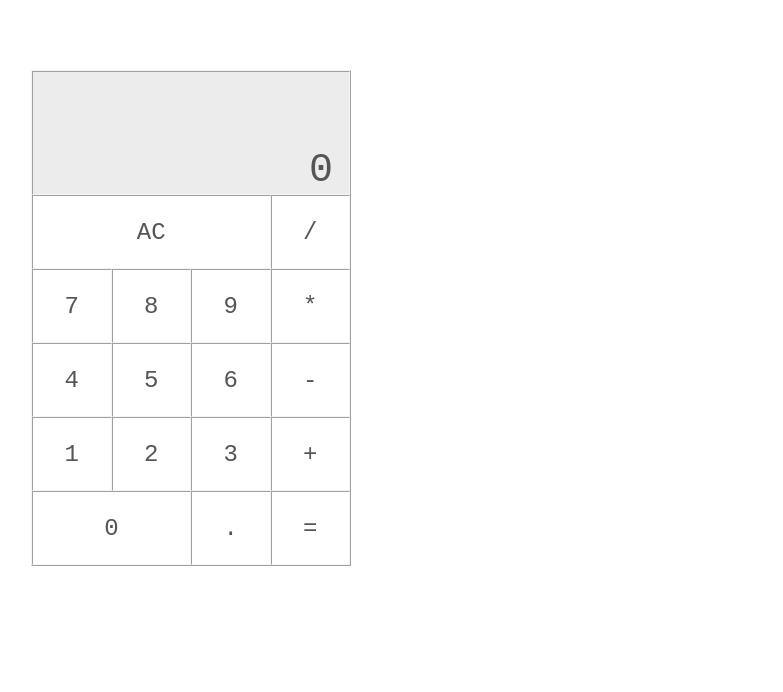
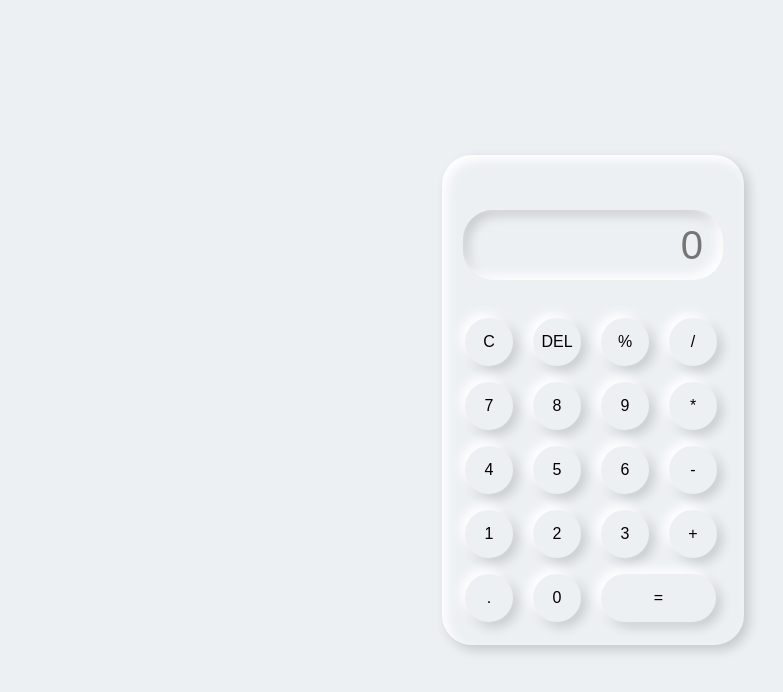
Before and after one commit to MuhammadRafif06/Kalkulator---Ganjil-Genap, a plain HTML site: page Kalkulator/kalkulator.html in a window 1280 px wide. Shown: the whole page, without its empty margins (47-830 px from the left). Drawn offline with Linux system fonts and the light colour scheme.

Commit message:
Update Styling

```diff
--- a/Kalkulator/kalkulator.html
+++ b/Kalkulator/kalkulator.html
@@ -8,65 +8,48 @@
 </head>
 <body>
     <div class="container">
-        <table border="1" cellspacing="0">
-            <tr>
-                <td colspan="4" id="inputLabel">0</td>
-            </tr>
-            <tr>
-                <td colspan="3"><button onclick="pushBtn(this);">AC</button></td>
-                <td><button onclick="pushBtn(this);">/</button></td>
-            </tr>
-            <tr>
-                <td><button onclick="pushBtn(this);">7</button></td>
-                <td><button onclick="pushBtn(this);">8</button></td>
-                <td><button onclick="pushBtn(this);">9</button></td>
-                <td><button onclick="pushBtn(this);">*</button></td>
-            </tr>
-            <tr>
-                <td><button onclick="pushBtn(this);">4</button></td>
-                <td><button onclick="pushBtn(this);">5</button></td>
-                <td><button onclick="pushBtn(this);">6</button></td>
-                <td><button onclick="pushBtn(this);">-</button></td>
-            </tr>
-            <tr>
-                <td><button onclick="pushBtn(this);">1</button></td>
-                <td><button onclick="pushBtn(this);">2</button></td>
-                <td><button onclick="pushBtn(this);">3</button></td>
-                <td><button onclick="pushBtn(this);">+</button></td>
-            </tr>
-            <tr>
-                <td colspan="2"><button onclick="pushBtn(this);">0</button></td>
-                <td><button onclick="pushBtn(this);">.</button></td>
-                <td><button onclick="pushBtn(this);">=</button></td>
-            </tr>
-        </table>
+        <div class="calculator">
+            <input type="text" placeholder="0" id="outputScreen">
+            <button onclick="Clear()">C</button>
+            <button onclick="del()">DEL</button>
+            <button onclick="display('%')">%</button>
+            <button onclick="display('/')">/</button>
+            <button onclick="display('7')">7</button>
+            <button onclick="display('8')">8</button>
+            <button onclick="display('9')">9</button>
+            <button onclick="display('*')">*</button>
+            <button onclick="display('4')">4</button>
+            <button onclick="display('5')">5</button>
+            <button onclick="display('6')">6</button>
+            <button onclick="display('-')">-</button>
+            <button onclick="display('1')">1</button>
+            <button onclick="display('2')">2</button>
+            <button onclick="display('3')">3</button>
+            <button onclick="display('+')">+</button>
+            <button onclick="display('.')">.</button>
+            <button onclick="display('0')">0</button>
+            <button onclick="Calculate()"class="equal">=</button>
+        </div>
     </div>
-
-
     <script>
-        var inputLabel = document.getElementById('inputLabel');
-
-        function pushBtn(obj) {
-
-         var pushed = obj.innerHTML;
-
-         if (pushed == '=') {
-             // Calculate
-             inputLabel.innerHTML = eval(inputLabel.innerHTML);
-
-         } else if (pushed == 'AC') {
-             // All Clear
-             inputLabel.innerHTML = '0';
-
-         } else {
-             if (inputLabel.innerHTML == '0') {
-                 inputLabel.innerHTML = pushed;
-
-             } else {
-                 inputLabel.innerHTML += pushed;
-             }
-         }
-     }
+        let outputScreen = document.getElementById('outputScreen');
+        function display(num){
+            outputScreen.value += num;
+        }
+        function Calculate(){
+            try{
+                outputScreen.value = eval(outputScreen.value);
+            }
+            catch(err){
+                alert('Invalid Input');
+            }
+        }
+        function Clear() {
+            outputScreen.value = '';
+        }
+        function del(){
+            outputScreen.value = outputScreen.value.slice(0,-1);
+        }
     </script>
 </body>
 </html>
--- a/Kalkulator/style.css
+++ b/Kalkulator/style.css
@@ -1,32 +1,55 @@
-* {
-    font-family: 'Inconsolata', monospace;
-    color: #555;
+*{
+    margin: 0;
+    padding: 0;
+    box-sizing: border-box;
+    background-color: #ecf0f3;
+    font-family: sans-serif;
+    outline: none;
 }
-.container {
-    width: 320px;
-    background-color: white;
-    margin: 70px ;
-    border-radius: 4px;
+.container{
+    height: 100vh;
+    display: flex;
+    justify-content: center;
+    align-items: center;
 }
-table {
-    width: 100%;
-    border-color: #f4f4f4;
+.calculator{
+   background-color: #ecf0f3;
+   padding: 15px;
+   border-radius: 30px;
+   box-shadow: inset 5px 5px 12px #ffffff,
+   5px 5px 12px rgba(0,0,0,.16);
+   display: grid;
+   grid-template-columns: repeat(4, 68px);
 }
-td {
-    width: 25%;
+input {
+    grid-column: span 4;
+    height: 70px;
+    width: 260px;
+    background-color: #ecf0f3;
+    box-shadow: inset -5px -5px 12px #ffffff,
+                inset 5px 5px 12px rgba(0,0,0,.16);
+    border: none;
+    border-radius: 30px;
+    color: rgba(70, 70, 70);
+    font-size: 40px;
+    text-align: end;
+    margin: auto;
+    margin-top: 40px;
+    margin-bottom: 30px;
+    padding: 20px;
 }
 button {
-    width: 100%;
-    height: 70px;
-    font-size: 24px;
-    background-color: white;
+    height: 48px;
+    width: 48px;
+    background-color: #ecf0f3;
+    box-shadow:  -5px -5px 12px #ffffff,
+                       5px 5px 12px rgba(0,0,0,.16);
     border: none;
+    border-radius: 50%;
+    margin: 8px;
+    font-size: 16px;
 }
-#inputLabel {
-    height: 120px;
-    font-size: 40px;
-    vertical-align: bottom;
-    text-align: right;
-    padding-right: 16px;
-    background-color: #ececec;
+.equal {
+    width: 115px;
+    border-radius: 40px;
 }
```
